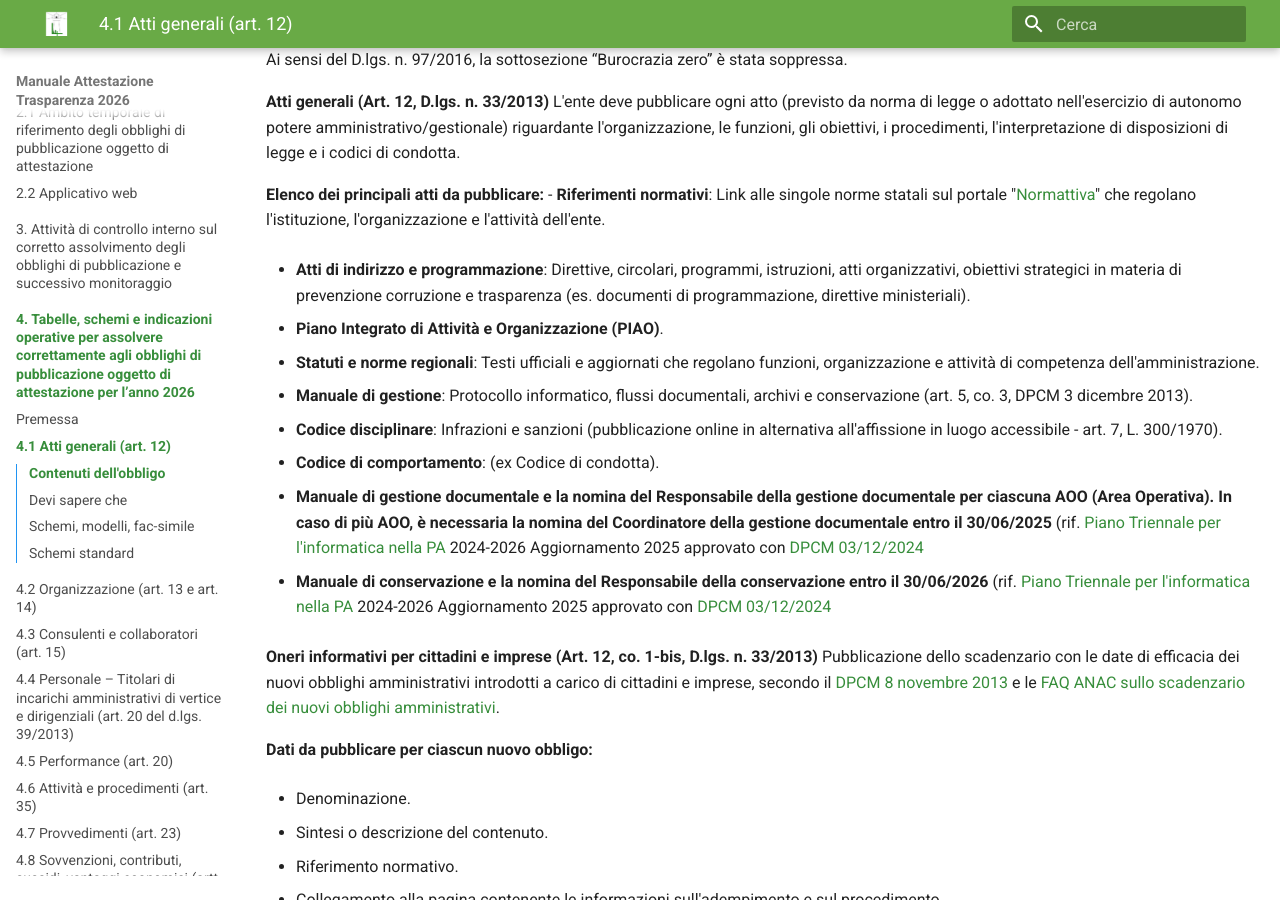
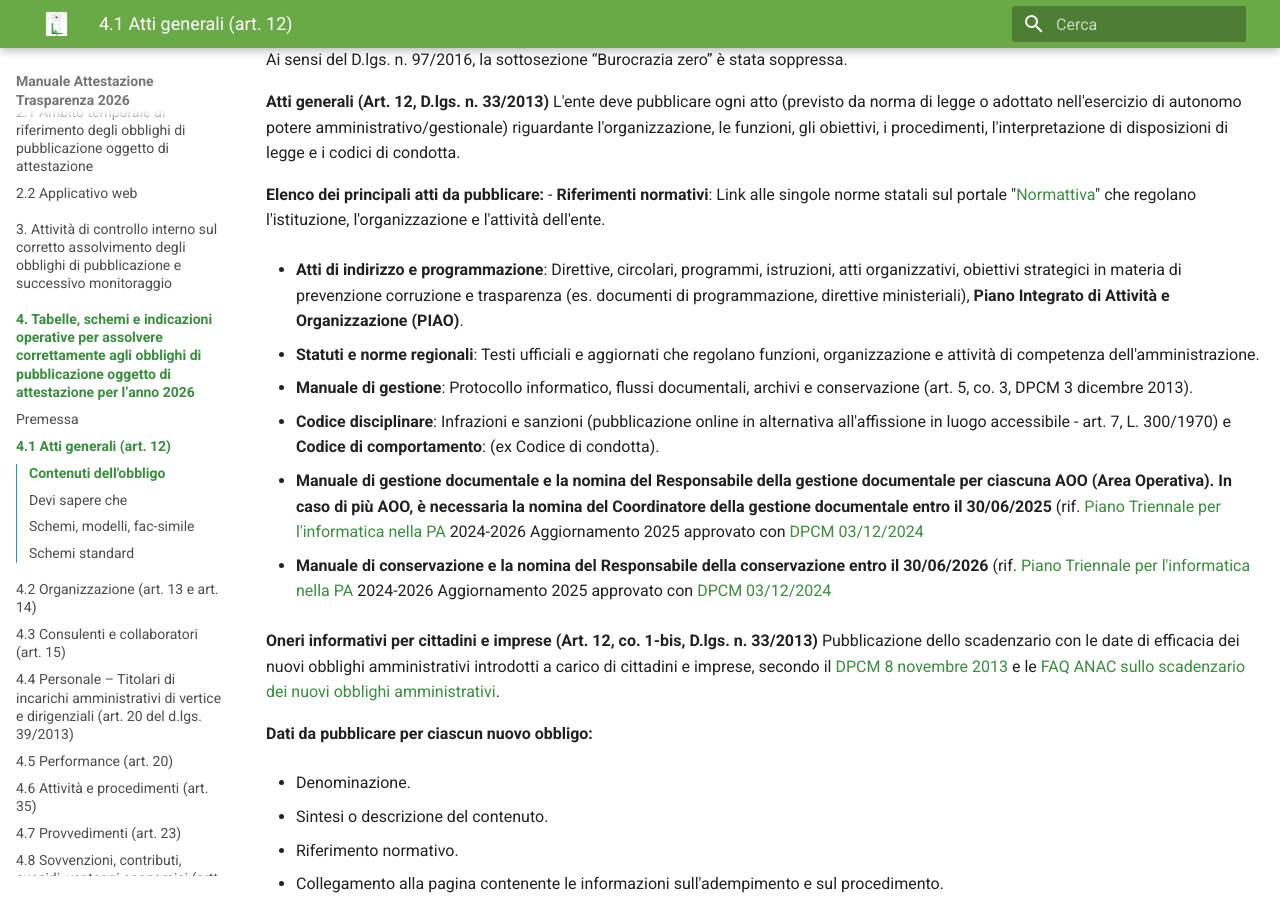
Before and after one commit to Lab4srl/manuale-trasparenza-2026, an MkDocs documentation site: the page built from docs/capitolo-4/4-1-atti-generali.md, in a window 1280 px wide and 900 px high, scrolled down 380 px. Built offline with MkDocs 1.6.1 and Material for MkDocs 9.7.7, drawn with Linux system fonts in a browser that asks for light colours.

Commit message:
Aggiornamento manuale

```diff
--- a/docs/capitolo-4/4-1-atti-generali.md
+++ b/docs/capitolo-4/4-1-atti-generali.md
@@ -14,17 +14,13 @@ L'ente deve pubblicare ogni atto (previsto da norma di legge o adottato nell'ese
 **Elenco dei principali atti da pubblicare:**
 - **Riferimenti normativi**: Link alle singole norme statali sul portale "[Normattiva](https://www.normattiva.it){:target="_blank"}" che regolano l'istituzione, l'organizzazione e l'attività dell'ente.
 
-- **Atti di indirizzo e programmazione**: Direttive, circolari, programmi, istruzioni, atti organizzativi, obiettivi strategici in materia di prevenzione corruzione e trasparenza (es. documenti di programmazione, direttive ministeriali).
-
-- **Piano Integrato di Attività e Organizzazione (PIAO)**.
+- **Atti di indirizzo e programmazione**: Direttive, circolari, programmi, istruzioni, atti organizzativi, obiettivi strategici in materia di prevenzione corruzione e trasparenza (es. documenti di programmazione, direttive ministeriali), **Piano Integrato di Attività e Organizzazione (PIAO)**.
 
 - **Statuti e norme regionali**: Testi ufficiali e aggiornati che regolano funzioni, organizzazione e attività di competenza dell'amministrazione.
 
 - **Manuale di gestione**: Protocollo informatico, flussi documentali, archivi e conservazione (art. 5, co. 3, DPCM 3 dicembre 2013).
 
-- **Codice disciplinare**: Infrazioni e sanzioni (pubblicazione online in alternativa all'affissione in luogo accessibile - art. 7, L. 300/1970).
-
-- **Codice di comportamento**: (ex Codice di condotta).
+- **Codice disciplinare**: Infrazioni e sanzioni (pubblicazione online in alternativa all'affissione in luogo accessibile - art. 7, L. 300/1970) e **Codice di comportamento**: (ex Codice di condotta).
 
 - **Manuale di gestione documentale e la nomina del Responsabile della gestione documentale per ciascuna AOO (Area Operativa). In caso di più AOO, è necessaria la nomina del Coordinatore della gestione documentale entro il 30/06/2025** (rif. [Piano Triennale per l'informatica nella PA](https://www.agid.gov.it/it/agenzia/piano-triennale) 2024-2026 Aggiornamento 2025 approvato con [DPCM 03/12/2024](https://www.agid.gov.it/sites/agid/files/2025-01/DPCM_di_approvazione_del_Piano_Triennale_2024-2026_Aggiornamento_2025.pdf)
 
```
